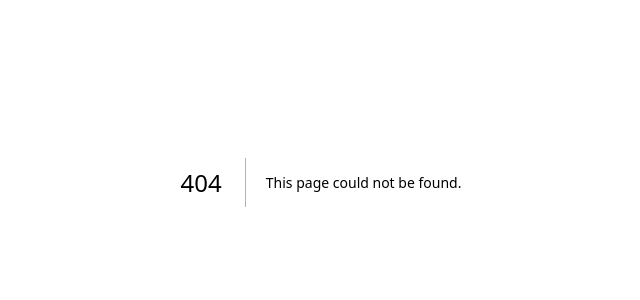
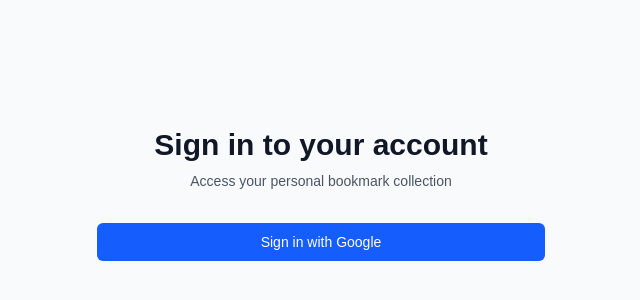
Before and after one commit to Jitendra-Kumar123/SmartBookMark, a Next.js app: page /login in a window 1280 px wide. Before the commit this address had no page. Shown: the part 218-518 px from the top of the page, without its empty margins (319-959 px from the left). Built offline with nearby package versions, Linux system fonts and the light colour scheme.

Commit message:
login credentials

```diff
--- /dev/null
+++ b/src/app/login/page.tsx
@@ -0,0 +1,52 @@
+'use client'
+
+import { useState } from 'react'
+import { supabase } from '@/lib/supabase'
+import { useRouter } from 'next/navigation'
+
+export default function LoginPage() {
+  const [loading, setLoading] = useState(false)
+  const router = useRouter()
+
+  const signInWithGoogle = async () => {
+    try {
+      setLoading(true)
+      const { error } = await supabase.auth.signInWithOAuth({
+        provider: 'google',
+        options: {
+          redirectTo: `${window.location.origin}/auth/callback`,
+        },
+      })
+      if (error) throw error
+    } catch (error) {
+      console.error('Error signing in with Google:', error)
+      alert('Error signing in with Google')
+    } finally {
+      setLoading(false)
+    }
+  }
+
+  return (
+    <div className="min-h-screen flex items-center justify-center bg-gray-50">
+      <div className="max-w-md w-full space-y-8">
+        <div>
+          <h2 className="mt-6 text-center text-3xl font-extrabold text-gray-900">
+            Sign in to your account
+          </h2>
+          <p className="mt-2 text-center text-sm text-gray-600">
+            Access your personal bookmark collection
+          </p>
+        </div>
+        <div>
+          <button
+            onClick={signInWithGoogle}
+            disabled={loading}
+            className="group relative w-full flex justify-center py-2 px-4 border border-transparent text-sm font-medium rounded-md text-white bg-blue-600 hover:bg-blue-700 focus:outline-none focus:ring-2 focus:ring-offset-2 focus:ring-blue-500 disabled:opacity-50"
+          >
+            {loading ? 'Signing in...' : 'Sign in with Google'}
+          </button>
+        </div>
+      </div>
+    </div>
+  )
+}
```
